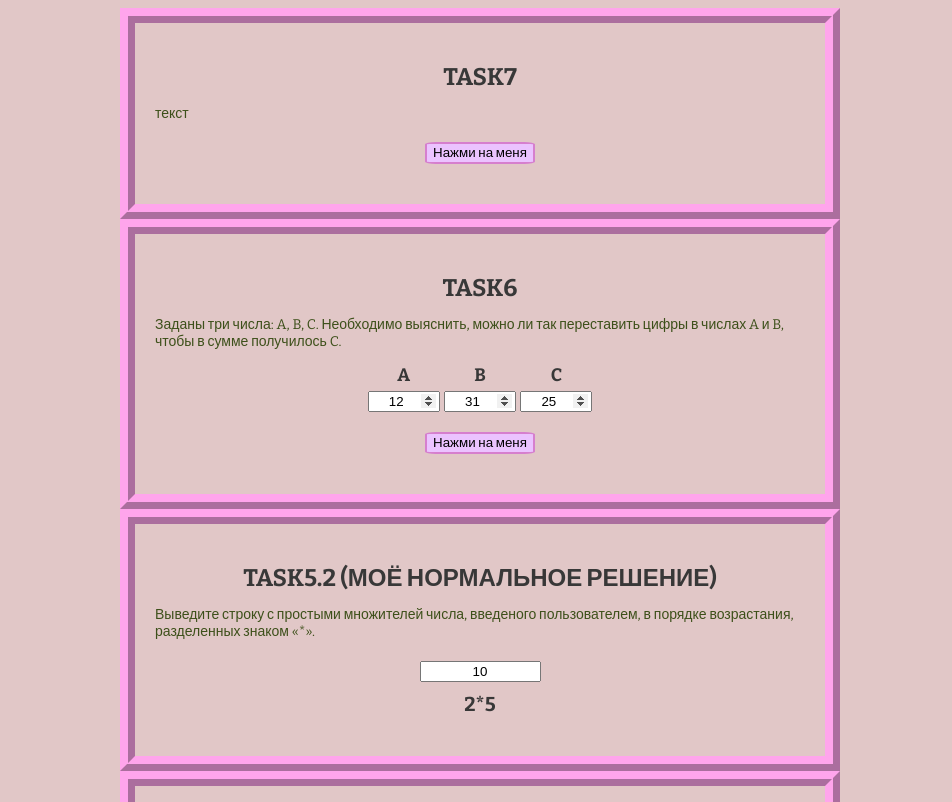
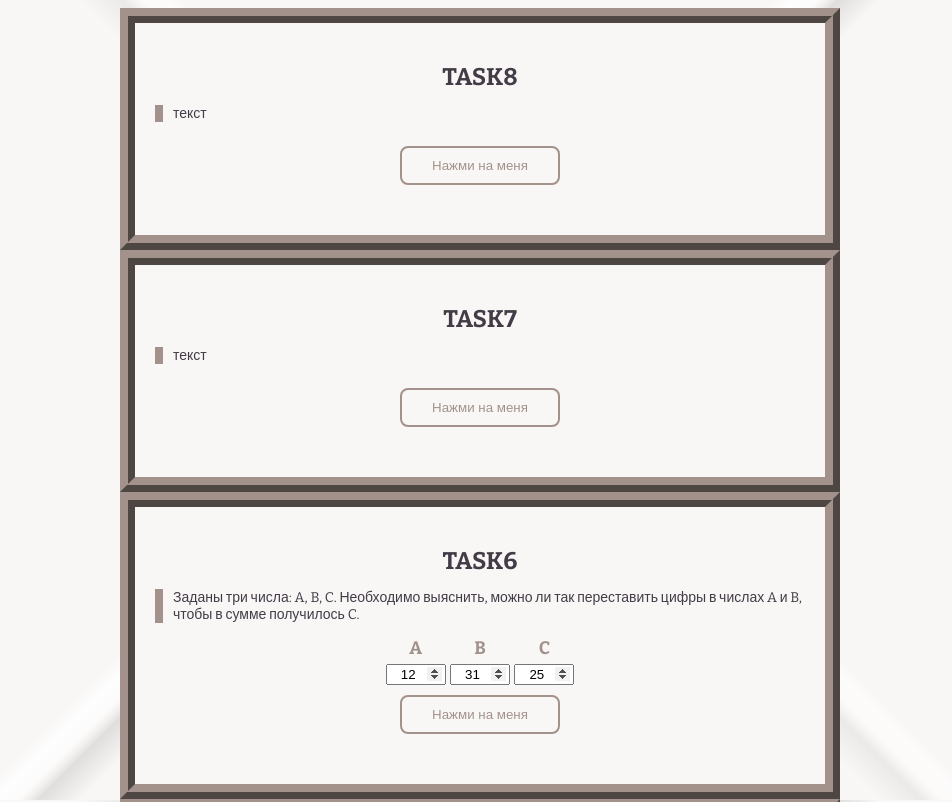
Before and after one commit to vipraiz/learningJavaScript_Page, a plain HTML site: page index.html in a window 1280 px wide. Shown: the top 802 px of the page, without its empty margins (160-1112 px from the left). Drawn offline with nearby package versions, Linux system fonts and the light colour scheme.

Commit message:
Redisigned page. Added task6.

```diff
--- a/index.html
+++ b/index.html
@@ -18,6 +18,14 @@
     <div class="container">
       <section class="side"></section>
       <section class="section">
+        <div class="task">
+          <div class="task8">
+            task8
+            <p>текст</p>
+          </div>
+          <button class="task-btn task8-btn">Нажми на меня</button>
+        </div>
+
         <div class="task">
           <div class="task7">
             task7
@@ -173,5 +181,6 @@
     <script src="/javascript/task5.js"></script>
     <script src="/javascript/task6.js"></script>
     <script src="/javascript/task7.js"></script>
+    <script src="/javascript/task8.js"></script>
   </body>
 </html>
--- a/javascript/task6.js
+++ b/javascript/task6.js
@@ -1,3 +1,53 @@
+let A, B, C;
+let string;
+
+const permutator = (inputArr) => {
+  const permute = (arr, m = []) => {
+    if (arr.length === 0) {
+      let X = 0,
+        l = m.length - 1;
+
+      m.forEach((element) => {
+        X += element * Math.pow(10, l--);
+      });
+
+      let Y = C - X;
+      let D = [0, 0, 0, 0, 0, 0, 0, 0, 0, 0]; // под каждую цифру
+
+      let cloneY = Y;
+      while (cloneY > 0) {
+        ++D[cloneY % 10];
+        cloneY = Math.floor(cloneY / 10);
+      }
+
+      let cloneB = B;
+      while (cloneB > 0) {
+        --D[cloneB % 10];
+        cloneB = Math.floor(cloneB / 10);
+      }
+
+      let i = 0;
+      for (; i < 10; ++i) {
+        if (D[i] != 0) break;
+      }
+
+      if (i == 10) {
+        string = 'Такая перестановка цифр возможна. ' + `(${X} + ${Y} = ${C})`;
+        return true;
+      }
+      return false;
+    } else {
+      for (let i = 0; i < arr.length; i++) {
+        let curr = arr.slice();
+        let next = curr.splice(i, 1);
+        if (permute(curr.slice(), m.concat(next))) return true;
+      }
+    }
+  };
+
+  if (permute(inputArr)) return true;
+};
+
 $('.task6-inputs')
   .children()
   .children()
@@ -6,5 +56,17 @@ $('.task6-inputs')
   });
 
 $('.task6-btn').on('click', function () {
-  // do smth
+  (A = Number($('#task6-a').val())),
+    (B = Number($('#task6-b').val())),
+    (C = Number($('#task6-c').val()));
+  string = 'Такая перестановка цифр не возможна.';
+
+  let Ar = [];
+  while (A > 0) {
+    Ar.push(A % 10);
+    A = Math.floor(A / 10);
+  }
+
+  permutator(Ar.sort());
+  alert(string);
 });
--- /dev/null
+++ b/javascript/task8.js
@@ -0,0 +1,3 @@
+$('.task8-btn').on('click', function () {
+  // do smth
+});
--- a/style.css
+++ b/style.css
@@ -6,6 +6,16 @@ html {
 *::after,
 *::before {
   box-sizing: inherit;
+}
+
+*::after {
+  color: #a2928b;
+  font-size: 18px;
+  position: absolute;
+  width: 100%;
+  left: 50%;
+  transform: translateX(-50%);
+  top: -20px;
 }
 
 input[type='number']::-webkit-inner-spin-button,
@@ -17,8 +27,39 @@ body {
   font-family: 'Bitter', sans-serif;
   font-size: 24px;
   text-transform: uppercase;
-  background-color: #e1c7c7;
-  color: #383838;
+  color: #433c47;
+
+  background-attachment: fixed;
+  background-color: #f9f7f6;
+  background-size: 50px 50px;
+  background-image: linear-gradient(
+      -45deg,
+      transparent 52%,
+      rgba(255, 255, 255, 0.9) 54%,
+      transparent 55%,
+      transparent
+    ),
+    linear-gradient(
+      45deg,
+      transparent 52%,
+      rgba(255, 255, 255, 0.6) 54%,
+      transparent 55%,
+      transparent
+    ),
+    linear-gradient(
+      -45deg,
+      transparent 50%,
+      rgba(0, 0, 0, 0.1) 52%,
+      transparent 53%,
+      transparent
+    ),
+    linear-gradient(
+      45deg,
+      transparent 50%,
+      rgba(0, 0, 0, 0.05) 52%,
+      transparent 53%,
+      transparent
+    );
 }
 
 input {
@@ -32,12 +73,13 @@ input {
 
 .task {
   max-width: 720px;
-  border: 4mm ridge #ffa5ec;
+  border: 4mm ridge #a2928b;
   text-align: center;
   margin: 0 auto;
   padding: 40px 20px;
   font-weight: 700;
   user-select: none;
+  background-color: #f9f7f6;
 }
 
 .task span {
@@ -50,7 +92,9 @@ input {
   font-size: 14px;
   text-transform: none;
   font-weight: 400;
-  color: rgb(61, 80, 26);
+  color: #433c47;
+  padding-left: 10px;
+  border-left: 8px solid #a2928b;
 }
 
 .task1-inputs input {
@@ -58,21 +102,43 @@ input {
 }
 
 .task-btn {
-  display: block;
-  margin: 20px auto 0;
-  color: #000000;
-  background-color: #ebc3ff;
-  border-radius: 10%;
-  user-select: none;
-  font-family: 'Bitter', sans-serif;
-  font-weight: 400;
-  border: 2px solid #cc58b3a2;
+  text-decoration: none;
+  display: inline-block;
+  padding: 10px 30px;
+  margin: 10px 20px;
+  position: relative;
+  overflow: hidden;
+  border: 2px solid #a2928b;
+  border-radius: 8px;
+  font-family: 'Montserrat', sans-serif;
+  color: #a2928b;
+  transition: 0.2s ease-in-out;
+  background: none;
+}
+
+.task-btn:before {
+  content: '';
+  background: linear-gradient(
+    90deg,
+    rgba(255, 255, 255, 0.1),
+    rgba(255, 255, 255, 0.5)
+  );
+  height: 50px;
+  width: 50px;
+  position: absolute;
+  top: -8px;
+  left: -75px;
+  transform: skewX(-45deg);
 }
 
 .task-btn:hover {
-  color: rgb(40, 110, 71);
-  background-color: #e6b9ff;
-  box-shadow: inset 0 0 0 3px #ffa5eb85;
+  background: #a2928b;
+  color: #f9f7f6;
+}
+
+.task-btn:hover:before {
+  left: 150px;
+  transition: 0.5s ease-in-out;
 }
 
 .task1-inputMin,
@@ -84,22 +150,10 @@ input {
 
 .task1-inputMin::after {
   content: 'MIN';
-  font-size: 20px;
-  position: absolute;
-  width: 100%;
-  left: 50%;
-  transform: translateX(-50%);
-  top: -20px;
 }
 
 .task1-inputMax::after {
   content: 'MAX';
-  font-size: 18px;
-  position: absolute;
-  width: 100%;
-  left: 50%;
-  transform: translateX(-50%);
-  top: -20px;
 }
 
 .task5 + input::-webkit-outer-spin-button,
@@ -110,9 +164,14 @@ input {
 
 .task5-1-output,
 .task5-2-output {
+  color: #a2928b;
   padding-top: 10px;
   font-size: 20px;
   user-select: all;
+}
+
+.task6-inputs input {
+  width: 60px;
 }
 
 .task6-inputA,
@@ -125,30 +184,12 @@ input {
 
 .task6-inputA::after {
   content: 'A';
-  font-size: 18px;
-  position: absolute;
-  width: 100%;
-  left: 50%;
-  transform: translateX(-50%);
-  top: -20px;
 }
 
 .task6-inputB::after {
   content: 'B';
-  font-size: 18px;
-  position: absolute;
-  width: 100%;
-  left: 50%;
-  transform: translateX(-50%);
-  top: -20px;
 }
 
 .task6-inputC::after {
   content: 'C';
-  font-size: 18px;
-  position: absolute;
-  width: 100%;
-  left: 50%;
-  transform: translateX(-50%);
-  top: -20px;
 }
```
